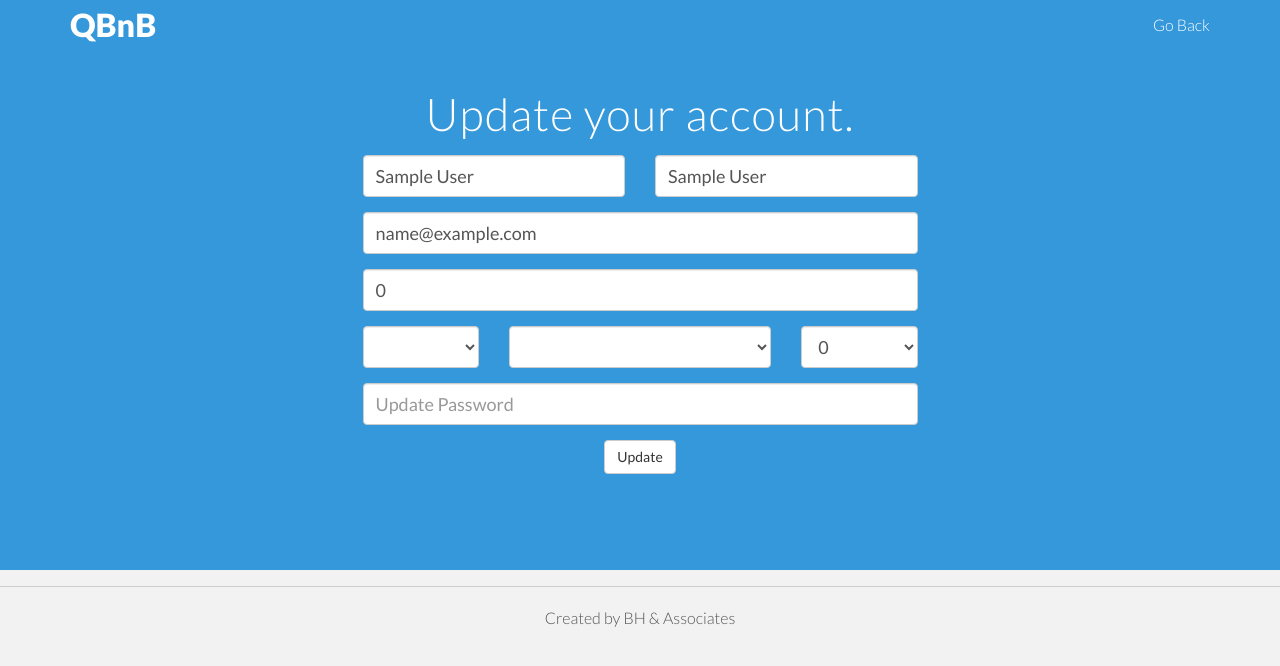
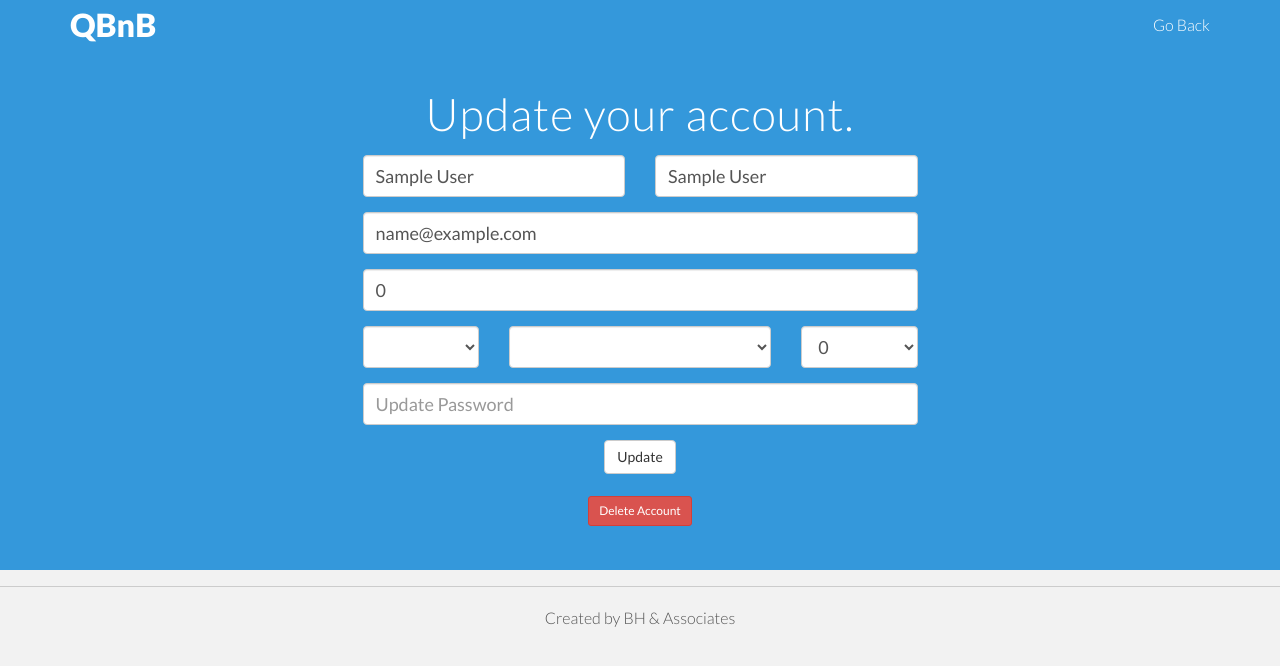
Before and after one commit to zacbaum/QBnB, a PHP site: page /settings.php in a window 1280 px wide. Shown: the top 666 px of the page. Run offline with PHP 8.4, Linux system fonts and the light colour scheme; the visitor is signed in with stand-in values (Sample User, id 1); some libraries are stand-ins or nearby versions.

Commit message:
Delete your account!

```diff
--- a/QBnBSite/settings.php
+++ b/QBnBSite/settings.php
@@ -28,6 +28,18 @@
 			header("Location: index.php");
 			die();
 		}
+		?>
+		<?php
+			if(isset($_POST['Delete_Account'])) {
+				include_once 'config/connection.php';
+				$queryDeleteAccount = "DELETE FROM Member
+										WHERE Member_ID = $_SESSION[Member_ID]";
+				$queryDeleteAccount = mysqli_query($con,$queryDeleteAccount);
+				session_unset();
+				session_destroy();
+				header("Location: index.php");
+				die();
+			}
 		?>
 	    <div class="navbar navbar-default navbar-fixed-top">
 	     	<div class="container">
@@ -263,13 +275,15 @@
 								} else {
 									echo "<br><div align='center'><span class='label label-danger'>Email already in use</span></div>";
 								}
-							} else {
-								echo "failed to prepare the SQL";
 							}
 						}
 						?>
 					</div>
 				</div>
+				<br>
+				<form align='center' name='Delete_Account' id='Delete_Account' action='settings.php' method='POST'>
+					<button type="submit" name='Delete_Account' class="btn btn-danger btn-sm">Delete Account</button>
+				</form>
 			</div>
 		</div>
 		<hr>
--- a/QBnBSite/supplierdash.php
+++ b/QBnBSite/supplierdash.php
@@ -35,9 +35,7 @@
 				include_once 'config/connection.php';
 				$queryDeleteProperty = "DELETE FROM Property
 										WHERE Property_ID = $_POST[Property_ID]";
-				echo var_dump($queryDeleteProperty);
 				$queryDeleteProperty = mysqli_query($con,$queryDeleteProperty);
-				echo var_dump($queryDeleteProperty);
 			}
 		?>
 	    <div class="navbar navbar-default navbar-fixed-top">
@@ -62,7 +60,7 @@
 							<a href="#" class="dropdown-toggle" data-toggle="dropdown">Settings<span class="caret"></span></a>
 							<ul class="dropdown-menu" role="menu">
 								<li>
-									<a href="settings.php">Update Account Info</a>
+									<a href="settings.php">My Account</a>
 								</li>
 								<li>
 	            					<a href="login.php?logout=1">Log Out</a>
--- a/QBnBSite/userdash.php
+++ b/QBnBSite/userdash.php
@@ -77,7 +77,7 @@
 							<a href="#" class="dropdown-toggle" data-toggle="dropdown">Settings<span class="caret"></span></a>
 							<ul class="dropdown-menu" role="menu">
 								<li>
-									<a href="settings.php">Update Account Info</a>
+									<a href="settings.php">My Account</a>
 								</li>
 								<li>
 	            					<a href="login.php?logout=1">Log Out</a>
```
